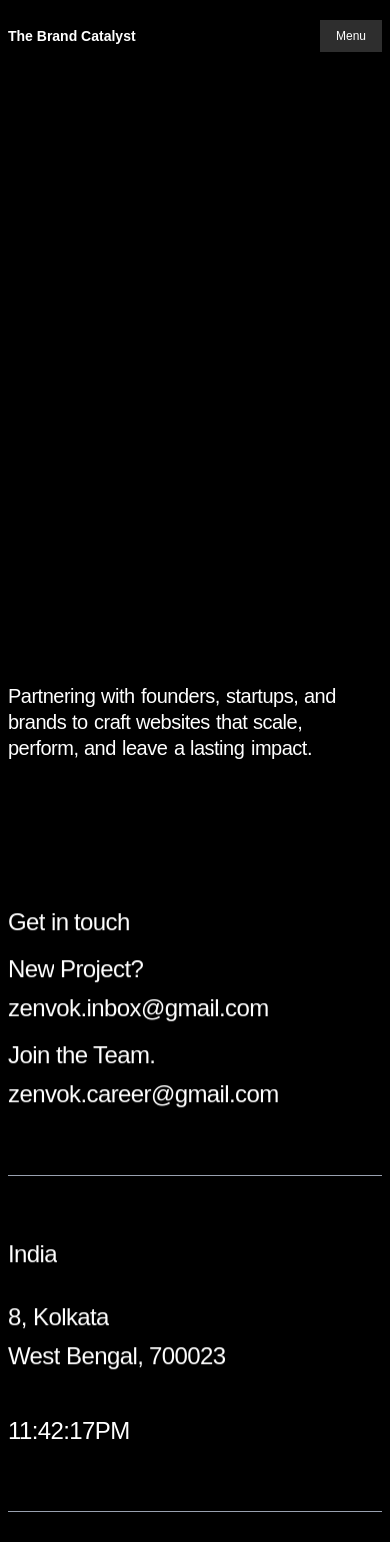
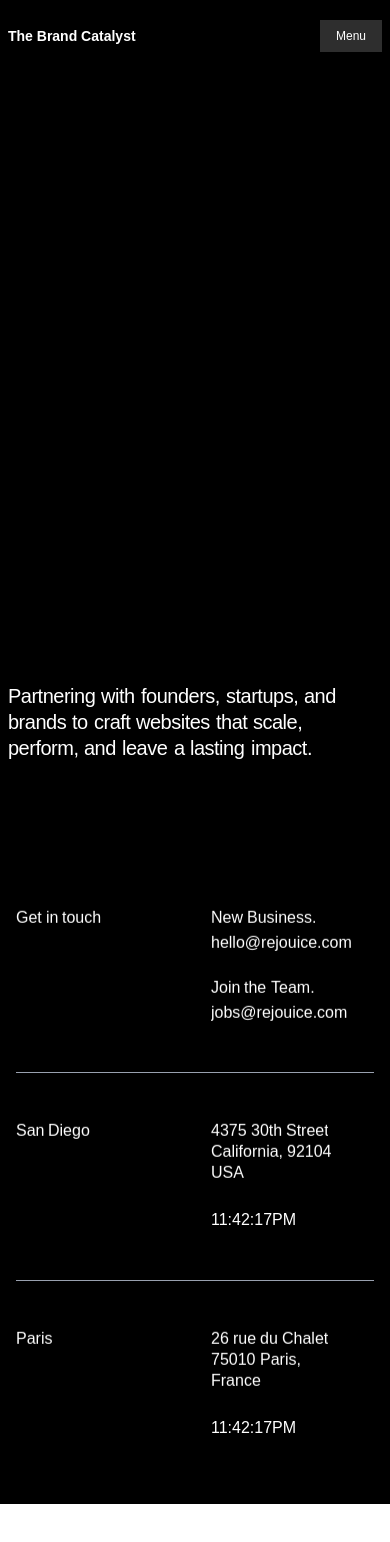
Before and after one commit to hussainxd01/zenvok, a Next.js app in the folder client/: page /contact in a window 390 px wide. Shown: the top 1542 px of the page. After the commit the page ends 1504 px from the top, so only its background shows below. Built offline with nearby package versions, Linux system fonts and the light colour scheme; a web font is replaced by a local one.

Commit message:
major fixes

```diff
--- a/client/src/components/contact-section.jsx
+++ b/client/src/components/contact-section.jsx
@@ -182,7 +182,6 @@ export default function ContactSection() {
   useEffect(() => {
     const updateTime = () => {
       const now = new Date();
-      // Convert to IST using locale string
       const istTime = now
         .toLocaleTimeString("en-US", {
           timeZone: "Asia/Kolkata",
@@ -195,73 +194,183 @@ export default function ContactSection() {
       setTime(istTime);
     };
 
-    updateTime(); // run once immediately
+    updateTime();
     const interval = setInterval(updateTime, 1000);
 
     return () => clearInterval(interval);
   }, []);
 
   return (
-    <div className="bg-black text-white py-16 px-2 sm:px-16">
-      <div className="w-full mx-auto">
+    <div className="bg-black text-white py-16 px-4 sm:px-12">
+      <div className="max-w-[1400px] mx-auto">
+        {/* Mobile Layout - Two Column Grid */}
+        <div className="block sm:hidden">
+          {/* Get in touch Section */}
+          <div className="grid grid-cols-2 gap-8 mb-12">
+            <div>
+              <MaskedText
+                text="Get in touch"
+                className="text-base font-light mb-6"
+                delay={0.1}
+              />
+            </div>
+            <div className="space-y-6">
+              <div>
+                <MaskedText
+                  text="New Business."
+                  className="text-base font-light mb-1"
+                  delay={0.2}
+                />
+                <MaskedText
+                  text="hello@rejouice.com"
+                  className="text-base font-light"
+                  delay={0.3}
+                />
+              </div>
+              <div>
+                <MaskedText
+                  text="Join the Team."
+                  className="text-base font-light mb-1"
+                  delay={0.4}
+                />
+                <MaskedText
+                  text="jobs@rejouice.com"
+                  className="text-base font-light"
+                  delay={0.5}
+                />
+              </div>
+            </div>
+          </div>
+
+          <AnimatedHR delay={0.6} />
+
+          {/* San Diego Office */}
+          <div className="grid grid-cols-2 gap-8 my-12">
+            <div>
+              <MaskedText
+                text="San Diego"
+                className="text-base font-light"
+                delay={0.7}
+              />
+            </div>
+            <div className="space-y-6">
+              <div>
+                <MaskedText
+                  text="4375 30th Street"
+                  className="text-base font-light"
+                  delay={0.8}
+                />
+                <MaskedText
+                  text="California, 92104"
+                  className="text-base font-light"
+                  delay={0.9}
+                />
+                <MaskedText
+                  text="USA"
+                  className="text-base font-light"
+                  delay={1.0}
+                />
+              </div>
+              <span className="text-base font-light">{time}</span>
+            </div>
+          </div>
+
+          <AnimatedHR delay={1.1} />
+
+          {/* Paris Office */}
+          <div className="grid grid-cols-2 gap-8 mt-12">
+            <div>
+              <MaskedText
+                text="Paris"
+                className="text-base font-light"
+                delay={1.2}
+              />
+            </div>
+            <div className="space-y-6">
+              <div>
+                <MaskedText
+                  text="26 rue du Chalet"
+                  className="text-base font-light"
+                  delay={1.3}
+                />
+                <MaskedText
+                  text="75010 Paris,"
+                  className="text-base font-light"
+                  delay={1.4}
+                />
+                <MaskedText
+                  text="France"
+                  className="text-base font-light"
+                  delay={1.5}
+                />
+              </div>
+              <span className="text-base font-light">{time}</span>
+            </div>
+          </div>
+        </div>
+
+        {/* Desktop Layout - Horizontal with AnimatedHR */}
+        <div className="hidden sm:block">
           {/* First Row */}
-        <div className="grid grid-cols-2 md:grid-cols-3 gap-4 sm:gap-8 md:gap-16 mb-16">
-          <div className="col-span-2 md:col-span-1">
+          <div className="grid grid-cols-3 gap-8 mb-16">
+            <div>
               <MaskedText
                 text="Get in touch"
                 className="text-2xl md:text-3xl tracking-tight"
                 delay={0.1}
               />
             </div>
-          <div className="col-span-2 md:col-span-1">
+            <div>
               <MaskedText
-              text="New Project?"
-              className="text-2xl md:text-3xl font-light  tracking-tight mb-2"
+                text="New Business."
+                className="text-sm text-gray-400 mb-2"
                 delay={0.2}
               />
               <MaskedText
-              text="zenvok.inbox@gmail.com"
+                text="hello@rejouice.com"
                 className="text-2xl md:text-3xl font-light tracking-tight"
                 delay={0.3}
               />
             </div>
-          <div className="col-span-2 md:col-span-1">
+            <div>
               <MaskedText
                 text="Join the Team."
-              className="text-2xl md:text-3xl font-light tracking-tight mb-2"
+                className="text-sm text-gray-400 mb-2"
                 delay={0.4}
               />
               <MaskedText
-              text="zenvok.career@gmail.com"
+                text="jobs@rejouice.com"
                 className="text-2xl md:text-3xl font-light tracking-tight"
                 delay={0.5}
               />
             </div>
           </div>
+
           {/* First HR */}
           <AnimatedHR delay={0.6} />
-        {/* Second Row */}
-        <div className="grid grid-cols-1 md:grid-cols-3 gap-8 md:gap-16 my-16">
+
+          {/* Second Row - San Diego */}
+          <div className="grid grid-cols-3 gap-8 my-16">
             <div>
               <MaskedText
-              text="India"
+                text="San Diego"
                 className="text-2xl md:text-3xl font-light tracking-tight"
                 delay={0.7}
               />
             </div>
             <div>
               <MaskedText
-              text="8, Kolkata"
+                text="4375 30th Street"
                 className="text-2xl md:text-3xl font-light tracking-tight mb-2"
                 delay={0.8}
               />
               <MaskedText
-              text="West Bengal, 700023"
+                text="California, 92104"
                 className="text-2xl md:text-3xl font-light tracking-tight mb-2"
                 delay={0.9}
               />
               <MaskedText
-              text=""
+                text="USA"
                 className="text-2xl md:text-3xl font-light tracking-tight"
                 delay={1.0}
               />
@@ -273,41 +382,41 @@ export default function ContactSection() {
             </div>
           </div>
 
-        <AnimatedHR delay={1.2} />
-        {/* Third Row */}
-        {/* <div className="grid grid-cols-1 md:grid-cols-3 gap-8 md:gap-16 mt-16">
+          <AnimatedHR delay={1.1} />
+
+          {/* Third Row - Paris */}
+          <div className="grid grid-cols-3 gap-8 mt-16">
             <div>
               <MaskedText
                 text="Paris"
                 className="text-2xl md:text-3xl font-light tracking-tight"
-              delay={1.3}
+                delay={1.2}
               />
             </div>
             <div>
               <MaskedText
                 text="26 rue du Chalet"
                 className="text-2xl md:text-3xl font-light tracking-tight mb-2"
-              delay={1.4}
+                delay={1.3}
               />
               <MaskedText
                 text="75010 Paris,"
                 className="text-2xl md:text-3xl font-light tracking-tight mb-2"
-              delay={1.5}
+                delay={1.4}
               />
               <MaskedText
                 text="France"
                 className="text-2xl md:text-3xl font-light tracking-tight"
-              delay={1.6}
+                delay={1.5}
               />
             </div>
             <div>
-            <MaskedText
-              text="06:54:18PM"
-              className="text-2xl md:text-3xl font-light tracking-tight"
-              delay={1.7}
-            />
+              <span className="text-2xl md:text-3xl font-light tracking-tight">
+                {time}
+              </span>
             </div>
-        </div> */}
+          </div>
+        </div>
       </div>
     </div>
   );
--- a/client/src/components/showcase.jsx
+++ b/client/src/components/showcase.jsx
@@ -111,6 +111,41 @@ export default function WorkShowcase() {
     setIsPaused(false);
   };
 
+  // ✅ TOUCH SUPPORT for mobile
+  useEffect(() => {
+    const scrollContainer = scrollRef.current;
+    if (!scrollContainer) return;
+
+    let touchStartX = 0;
+    let touchScrollLeft = 0;
+
+    const handleTouchStart = (e) => {
+      setIsPaused(true);
+      touchStartX = e.touches[0].pageX - scrollContainer.offsetLeft;
+      touchScrollLeft = scrollContainer.scrollLeft;
+    };
+
+    const handleTouchMove = (e) => {
+      const x = e.touches[0].pageX - scrollContainer.offsetLeft;
+      const walk = (x - touchStartX) * 1.5; // slight resistance for smooth feel
+      scrollContainer.scrollLeft = touchScrollLeft - walk;
+    };
+
+    const handleTouchEnd = () => {
+      setIsPaused(false);
+    };
+
+    scrollContainer.addEventListener("touchstart", handleTouchStart);
+    scrollContainer.addEventListener("touchmove", handleTouchMove);
+    scrollContainer.addEventListener("touchend", handleTouchEnd);
+
+    return () => {
+      scrollContainer.removeEventListener("touchstart", handleTouchStart);
+      scrollContainer.removeEventListener("touchmove", handleTouchMove);
+      scrollContainer.removeEventListener("touchend", handleTouchEnd);
+    };
+  }, []);
+
   const duplicatedData = [...portfolioData, ...portfolioData];
 
   return (
@@ -126,7 +161,7 @@ export default function WorkShowcase() {
 
       <div
         ref={scrollRef}
-        className="flex gap-6 overflow-x-hidden scrollbar-hide pl-6 cursor-grab active:cursor-grabbing"
+        className="flex gap-6 overflow-x-hidden scrollbar-hide pl-6 cursor-grab active:cursor-grabbing touch-pan-x"
         onMouseDown={handleMouseDown}
         onMouseUp={handleMouseUp}
         onMouseMove={handleMouseMove}
@@ -135,6 +170,8 @@ export default function WorkShowcase() {
           scrollbarWidth: "none",
           msOverflowStyle: "none",
           userSelect: "none",
+          WebkitOverflowScrolling: "touch", // ✅ smooth scroll for iOS
+          scrollBehavior: "smooth", // ✅ smooth for modern browsers
         }}
       >
         {duplicatedData.map((item, index) => (
```
Also changed, not shown: client/src/components/statement.jsx (+43 -206 lines), client/src/components/work-showcase.jsx (+22 -9 lines). Lines whose indentation alone changed are shown as unchanged.
